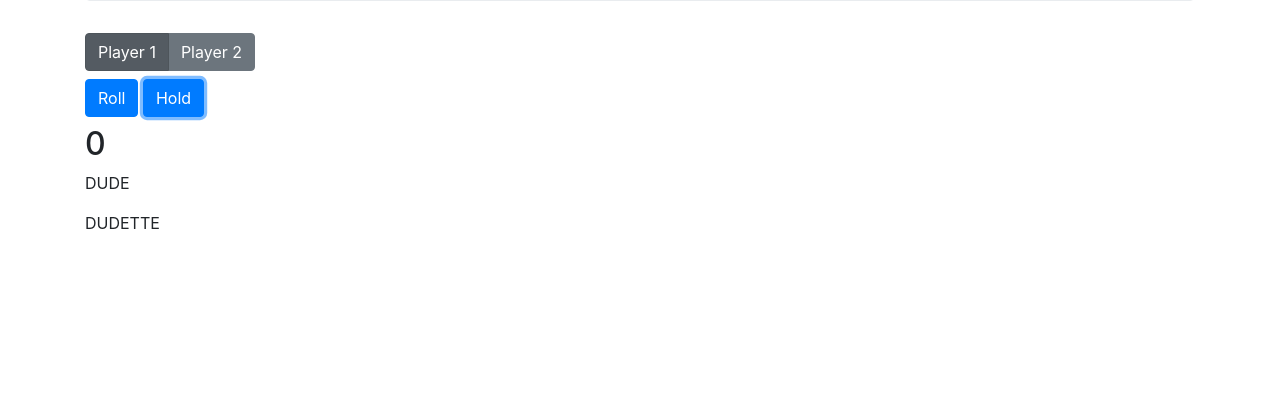
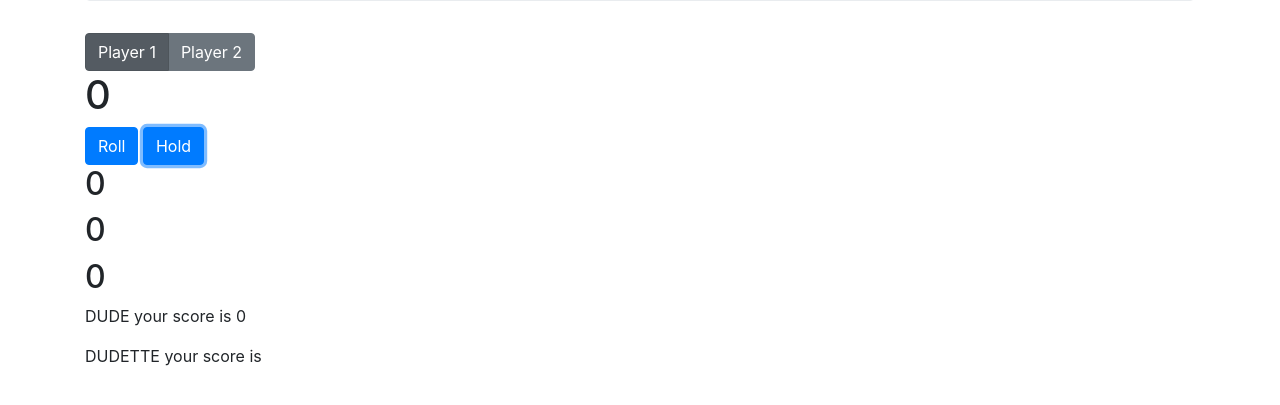
Before and after one commit to wvw999/pigDice, a plain HTML site: page index.html in a window 1280 px wide. Both pictures are taken after a click on the button "Hold". Shown: the part 183-588 px from the top of the page. Drawn offline with nearby package versions, Linux system fonts and the light colour scheme.

Commit message:
almost done

```diff
--- a/index.html
+++ b/index.html
@@ -17,8 +17,8 @@
       </div>
       <div class="playerChoice">
         <div class="btn-group btn-group-toggle" data-toggle="buttons">
-          <label class="btn btn-secondary active">
-            <input type="radio" name="options" id="option1" autocomplete="off" checked> Player 1
+          <label id="bippy" class="btn btn-secondary active">
+            <input type="radio" name="options" id="option1" autocomplete="off"> Player 1
           </label>
           <label class="btn btn-secondary">
             <input type="radio" name="options" id="option2" autocomplete="off"> Player 2
@@ -37,11 +37,11 @@
       </div>
       <div class="player1">
 
-        <p id="player1Score">DUDE</p>
+        <p>DUDE your score is <span id="player1Score"></span></p>
 
       </div>
       <div class="player2">
-        <p id="player2Score">DUDETTE</p>
+        <p>DUDETTE your score is <span id="player2Score"></span></p>
 
       </div>
 
--- a/js/scripts.js
+++ b/js/scripts.js
@@ -1,14 +1,14 @@
-function Player (name, score) {
-  this.name = name
-  this.score = score
-}
-
 function Score (dice, total, running) {
   this.dice = dice
   this.running = []
   this.total = total
 }
 
+function Player (name, score) {
+  this.name = name
+  this.score = score
+  this.total = total
+}
 Player.prototype.playerInfo = function () {
   return this.name + this.score + this.total;
 };
@@ -37,20 +37,26 @@
 }
 
 Score.prototype.hold = function () {
-  this.total = this.total + this.runningTotal()
-  this.running= []
+  this.total = this.total + this.runningTotal();
   return this.total
+}
+
+function clear() {
+  $('#diceResult').text('0')
+  $('#tally').text('0')
+  $('#total').text('0')
+  $('#score').text('0')
+
 }
 
 $(document).ready(function() {
 
-  var player1 = new Player('dude',0);
-  var player2 = new Player('dudette',0);
   var diceScore= new Score (0,0,0)
+  var player1 = new Player ('Dude', 0, 0)
+  var player2 = new Player ('Dudette', 0, 0)
 
   $('#diceButton').click(function(event) {
     event.preventDefault();
-    console.log(diceScore.runningTotal());
     $('#diceResult').text(diceScore.rollDice());
     $('#score').text(diceScore.pointsTotal());
     $('#tally').text(diceScore.runningTotal());
@@ -59,9 +65,17 @@
 
   $('#holdButton').click(function(event){
     event.preventDefault();
-    //needs to hand off rolling dice to other player
-    $('#total').text(diceScore.hold());
-    player2.toggle;
+    var data = diceScore.hold()
+    $('#total').text(data);
+      if ($('#bippy').hasClass('active')){
+      player1.score = data
+      $('#player1Score').text(data);
+      }else{
+      $('#player2Score').text(data);
+      player2.score = data
+      }
+      clear();
+
 
   });
 });
```
